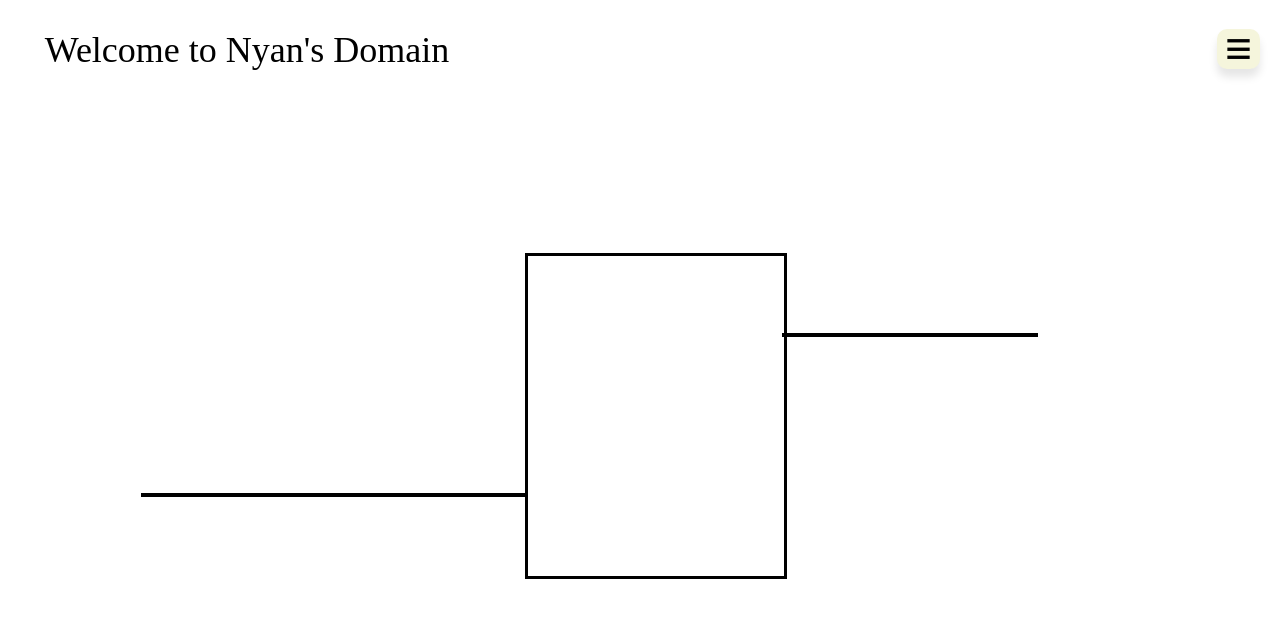
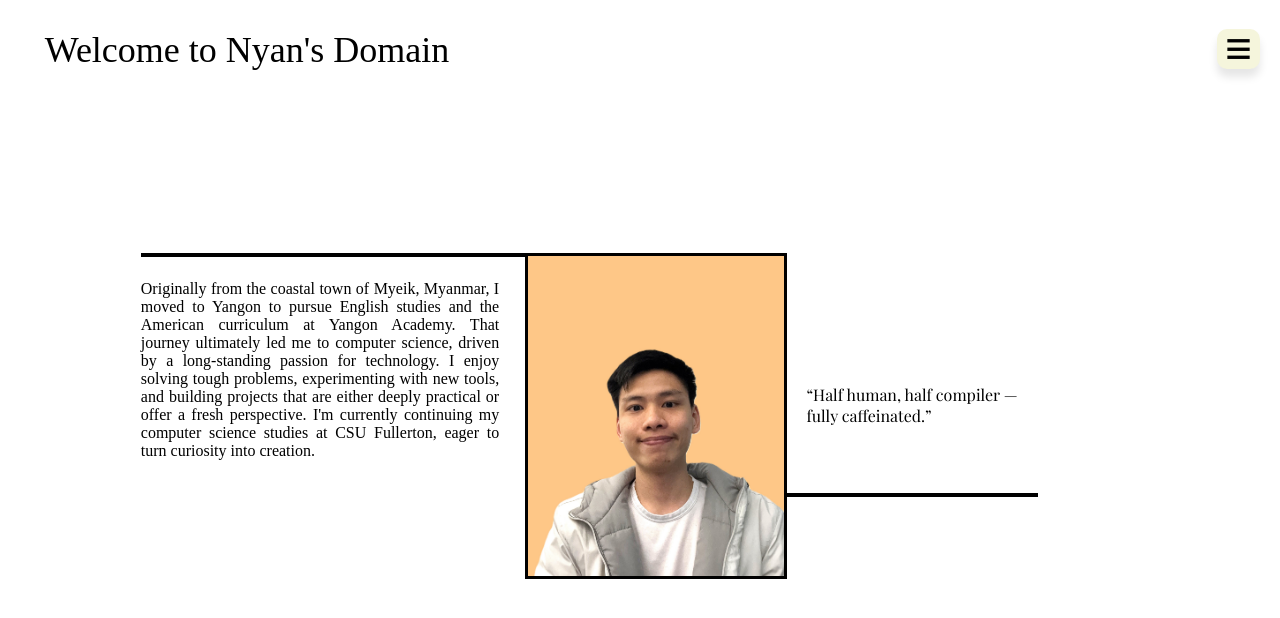
Before and after one commit to NyanLinHtet0/Personal-Website, a website: page html/index.html in a window 1280 px wide. Drawn offline with nearby package versions, Linux system fonts and the light colour scheme.

Commit message:
Finished home page for the most part (added pictures,descriptions, and quotes) need polishing the elements later

```diff
--- a/css/index.css
+++ b/css/index.css
@@ -1,4 +1,4 @@
-
+/* page formatting */
 .page_title{
     margin: 1rem 2rem;
     font-size: 2.25rem;
@@ -23,13 +23,41 @@
     left: 40vw;
 }
 
+.picture_box img {
+    width: 100%;
+    height: 100%;
+    object-fit: cover;
+}
+
 #horizontal_line_id_1{
     left: 10vw;
-    top: 60vh;
-    width: 30vw;
+    top: 30vh;
+    width: 32vw;
 }
 
 #horizontal_line_id_2{
     left: 60.1vw;
-    top: 40vh;
+    top: 60vh;
 }
+
+/* Text and content formating */
+
+.quote_content {
+    position: absolute;
+    width: 18vw;
+    font-family: 'Playfair Display', serif;
+}
+.breif_intro{
+    position: absolute;
+    text-align: justify;
+    width: 28vw;
+}
+#quote_content_id{
+    left: 63vw;
+    top: 48vh;
+}
+
+#breif_intro_id{
+    left: 11vw;
+    top: 35vh;
+}
--- a/css/page_menu.css
+++ b/css/page_menu.css
@@ -13,19 +13,19 @@ html, body {
     position: relative;
     display: flex;
     margin: 0.8rem;
-    z-index: -1;
 }
 
 /* Menu objects styling */
 .page_menu{
+    z-index: 1;
     display: none;
     position: relative;
     float: right;
     flex-direction: column;
     align-items: center;
-    width: 300px;
-    height: 95vh;
-    background-color: #ebebe8;
+    width: 25vw;
+    height: 90vh;
+    background-color: rgba(235,235,232,0.9);
     border-style: solid;
     border-color: Black;
     border-right: 0;
--- a/html/index.html
+++ b/html/index.html
@@ -6,6 +6,7 @@
     <title>Document</title>
     <link rel="stylesheet" href="../css/index.css">
     <link rel="stylesheet" href="../css/page_menu.css">
+    <link href="https://fonts.googleapis.com/css2?family=Playfair+Display&display=swap" rel="stylesheet">
 </head>
 <body>
     <!-- Navigation bar -->
@@ -23,9 +24,23 @@
         <div class="page_title"> Welcome to Nyan's Domain</div>
         <div class="horizontal_line" id = "horizontal_line_id_1"></div>
         <div class="horizontal_line" id = "horizontal_line_id_2"></div>
-        <div class="picture_box"></div>
+        <div class="picture_box">
+            <img src="/pictures/nyan_portrait.jpg" alt="Nyan's Portrait">
+        </div>
+    </div>
+    <div class="quote_content" id="quote_content_id">
+        <q>Half human, half compiler — fully caffeinated.</q>
     </div>
 
+    <div class="breif_intro" id="breif_intro_id">
+        Originally from the coastal town of Myeik, Myanmar, I moved to Yangon to
+        pursue English studies and the American curriculum at Yangon Academy. That
+        journey ultimately led me to computer science, driven by a long-standing
+        passion for technology. I enjoy solving tough problems, experimenting with
+        new tools, and building projects that are either deeply practical or offer
+        a fresh perspective. I'm currently continuing my computer science studies
+        at CSU Fullerton, eager to turn curiosity into creation.
+    </div>
 
     <script src="../js/page_menu.js"></script>
 </body>
--- a/server.js
+++ b/server.js
@@ -6,6 +6,7 @@ const port = 3000
 app.use('/HTML', express.static(path.join(__dirname, 'html')));
 app.use('/CSS', express.static(path.join(__dirname, 'css')));
 app.use('/js', express.static(path.join(__dirname, 'js')));
+app.use('/pictures', express.static(path.join(__dirname, 'pictures')));
 
 app.get('/', (req, res) => {
   res.sendFile(path.join(__dirname, 'html/index.html'))
```
Also changed, not shown: js/page_menu.js (line endings or trailing spaces), pictures/nyan_portrait.jpg (added).
